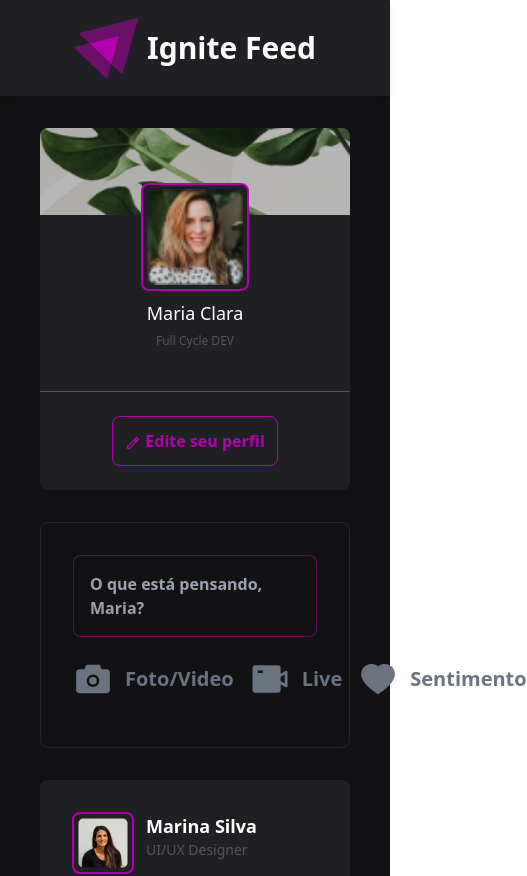
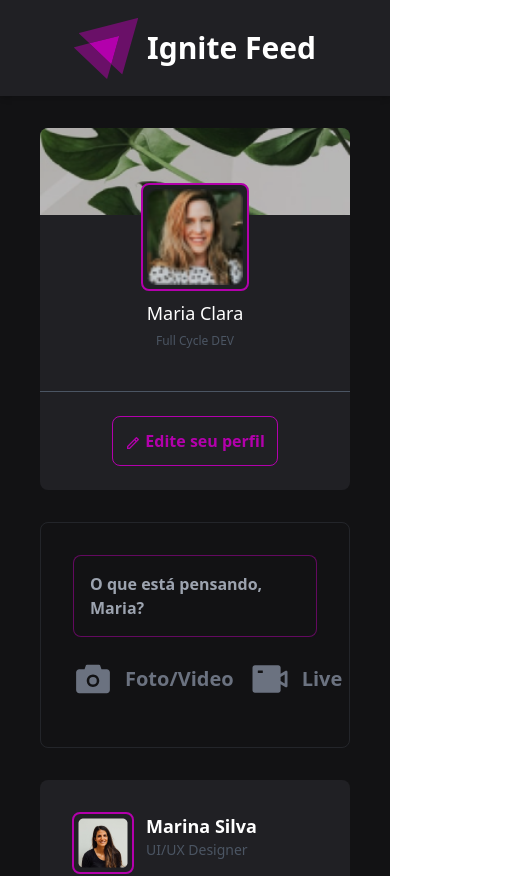
Before and after one commit to kayooliveira/ignite-feed, a React (Vite) app: page / in a window 390 px wide. Shown: the top 876 px of the page, 527 px wide, since content can reach past the window. Built offline with nearby package versions, Linux system fonts and the light colour scheme.

Commit message:
fix(Fixing responsible on  newPost component): :bug:

```diff
--- a/src/Components/NewPost/index.tsx
+++ b/src/Components/NewPost/index.tsx
@@ -11,15 +11,15 @@ export function NewPost() {
           placeholder={`O que está pensando, ${authUser.name.split(' ')[0]}?`}
           className="w-full resize-none rounded-lg border-[1px] border-primary/50 bg-background p-4 font-bold text-gray-500  outline-none ring-2 ring-transparent ring-offset-2 ring-offset-background focus:border-transparent focus:ring-secondary"
         ></textarea>
-        <div className="flex w-full basis-72 items-center justify-evenly gap-4 py-4 text-gray-500">
-          <button className="flex items-center text-xl font-bold transition-colors hover:text-gray-700 ">
+        <div className="flex w-full flex-row items-center justify-evenly gap-4 py-4 text-gray-500">
+          <button className="flex items-center text-xl font-bold transition-colors hover:text-gray-700">
             <AiFillCamera className="mr-3 h-10 w-10" />
             Foto/Video
           </button>
           <button className="flex items-center text-xl font-bold transition-colors hover:text-gray-700 ">
             <AiFillVideoCamera className="mr-3 h-10 w-10" /> Live
           </button>
-          <button className="flex items-center text-xl font-bold transition-colors hover:text-gray-700 ">
+          <button className="hidden items-center text-xl font-bold transition-colors hover:text-gray-700 md:flex ">
             <AiFillHeart className="mr-3 h-10 w-10" /> Sentimento
           </button>
         </div>
```
